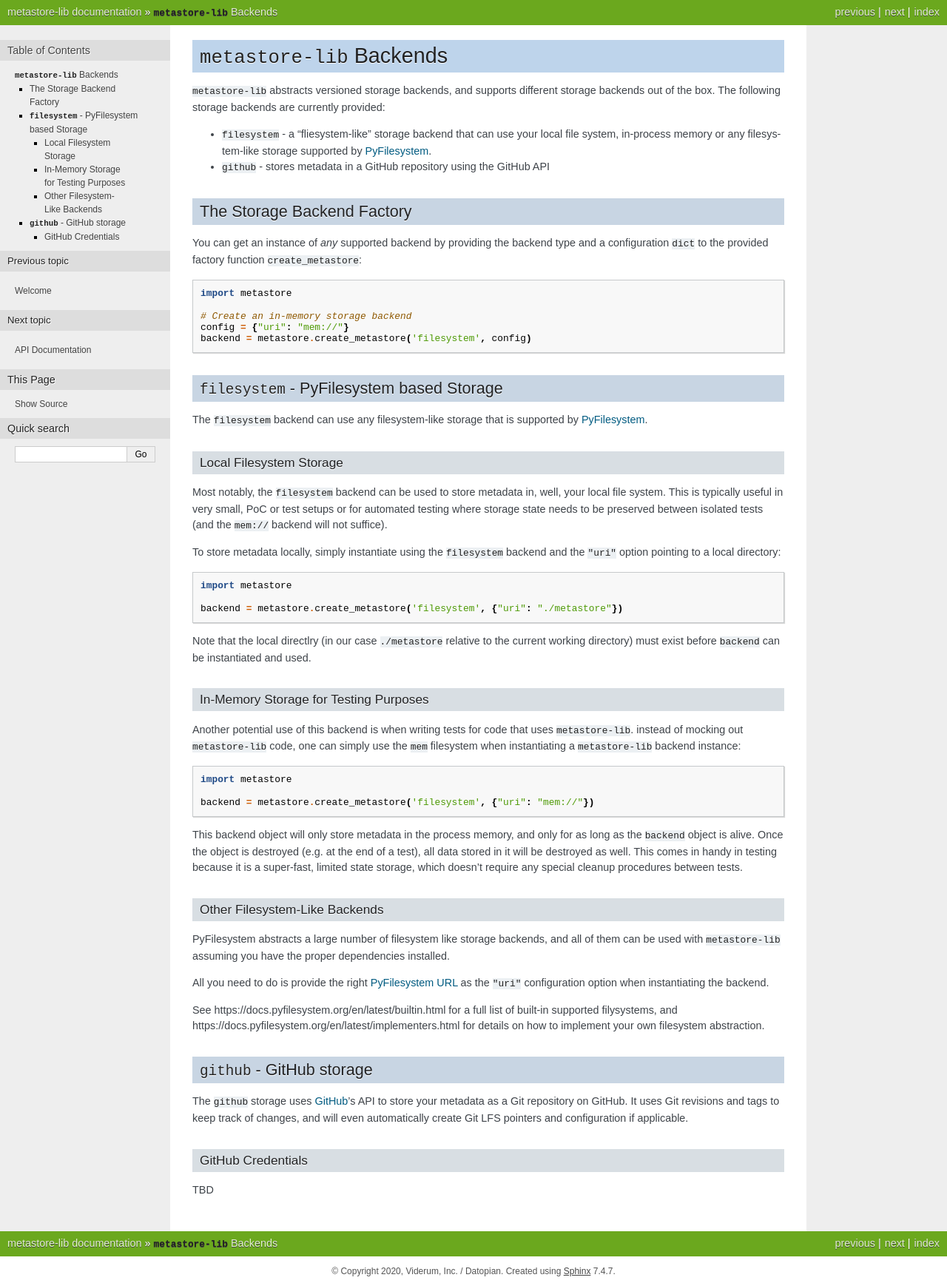
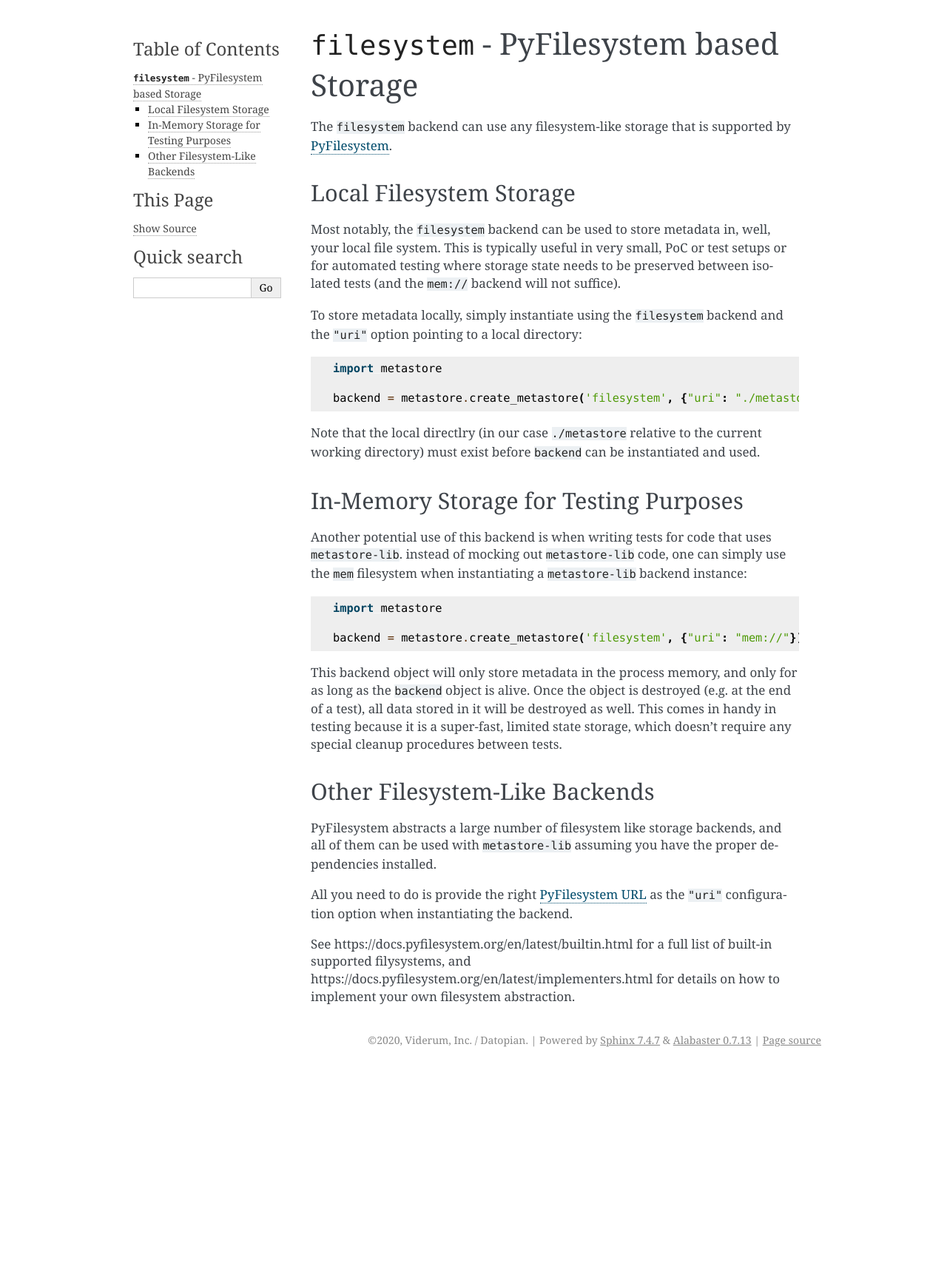
Before and after one commit to datopian/metastore-lib, a Sphinx documentation site: the page built from docs/backends/filesystem.md, in a window 1280 px wide. Shown: the whole page at 74% size. Built offline with Sphinx 7.4.7, drawn with Linux system fonts in a browser that asks for light colours; the version number could not be read and is left out; after the commit the page ends 1445 px from its top, so only the background shows below that.

Commit message:
A few more documentation improvements
- Reorganize backend documentation
- Add note on PAT and obtaining GitHub tokens (suggested by issue #18)
- Try to fix API docs rendering
- Switch theme

````diff
--- a/docs/backends.md
+++ b/docs/backends/filesystem.md
@@ -1,33 +1,8 @@
-# `metastore-lib` Backends
-
-`metastore-lib` abstracts versioned storage backends, and supports different
-storage backends out of the box. The following storage backends are currently
-provided:
-
-* `filesystem` - a "fliesystem-like" storage backend that can use your local
-  file system, in-process memory or any filesystem-like storage supported by
-  [PyFilesystem](https://docs.pyfilesystem.org/).
-* `github` - stores metadata in a GitHub repository using the GitHub API
-
-## The Storage Backend Factory
-
-You can get an instance of *any* supported backend by providing the backend
-type and a configuration `dict` to the provided factory function
-`create_metastore`:
-
-```python
-import metastore
-
-# Create an in-memory storage backend
-config = {"uri": "mem://"}
-backend = metastore.create_metastore('filesystem', config)
-```
-
-## `filesystem` - PyFilesystem based Storage
+# `filesystem` - PyFilesystem based Storage
 The `filesystem` backend can use any filesystem-like storage that is
 supported by [PyFilesystem](https://docs.pyfilesystem.org/).
 
-### Local Filesystem Storage
+## Local Filesystem Storage
 Most notably, the `filesystem` backend can be used to store metadata in, well,
 your local file system. This is typically useful in very small, PoC or test
 setups or for automated testing where storage state needs to be preserved
@@ -46,7 +21,7 @@ Note that the local directlry (in our case `./metastore` relative to the
 current working directory) must exist before `backend` can be instantiated
 and used.
 
-### In-Memory Storage for Testing Purposes
+## In-Memory Storage for Testing Purposes
 Another potential use of this backend is when writing tests for code that uses
 `metastore-lib`. instead of mocking out `metastore-lib` code, one can simply
 use the `mem` filesystem when instantiating a `metastore-lib` backend instance:
@@ -63,7 +38,7 @@ for as long as the `backend` object is alive. Once the object is destroyed
 This comes in handy in testing because it is a super-fast, limited state
 storage, which doesn't require any special cleanup procedures between tests.
 
-### Other Filesystem-Like Backends
+## Other Filesystem-Like Backends
 PyFilesystem abstracts a large number of filesystem like storage backends,
 and all of them can be used with `metastore-lib` assuming you have the proper
 dependencies installed.
@@ -76,14 +51,3 @@ See https://docs.pyfilesystem.org/en/latest/builtin.html for a full list of
 built-in supported filysystems, and
 https://docs.pyfilesystem.org/en/latest/implementers.html for details on how
 to implement your own filesystem abstraction.
-
-## `github` - GitHub storage
-
-The `github` storage uses [GitHub](https://github.com)'s API to store your
-metadata as a Git repository on GitHub. It uses Git revisions and tags to
-keep track of changes, and will even automatically create Git LFS pointers
-and configuration if applicable.
-
-### GitHub Credentials
-
-TBD
--- a/docs/conf.py
+++ b/docs/conf.py
@@ -49,7 +49,7 @@ exclude_patterns = ['_build', 'Thumbs.db', '.DS_Store']
 # The theme to use for HTML and HTML Help pages.  See the documentation for
 # a list of builtin themes.
 #
-html_theme = 'nature'
+html_theme = 'alabaster'
 
 # Add any paths that contain custom static files (such as style sheets) here,
 # relative to this directory. They are copied after the builtin static files,
--- a/docs/index.rst
+++ b/docs/index.rst
@@ -13,7 +13,7 @@ datapackage.json_ packages.
    :maxdepth: 2
    :caption: Contents:
 
-   backends
+   backends/index
    api
 
 Quick Start
````
Also changed, not shown: README.md (+13 -0 lines), docs/backends/github.md (added, +49 -0 lines), docs/backends/index.rst (added, +35 -0 lines), .readthedocs.yaml.
